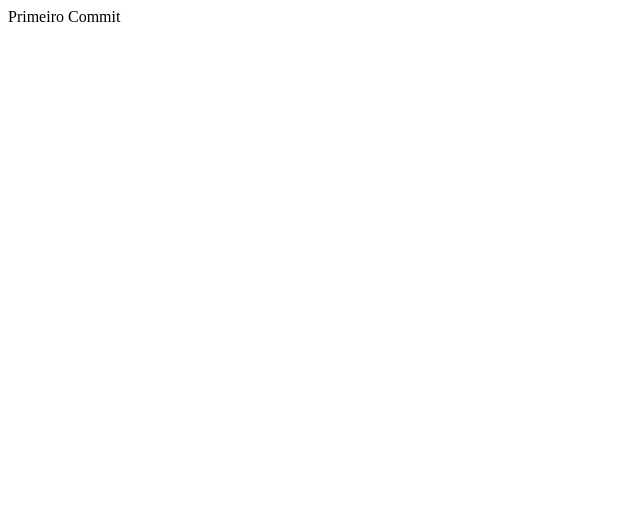
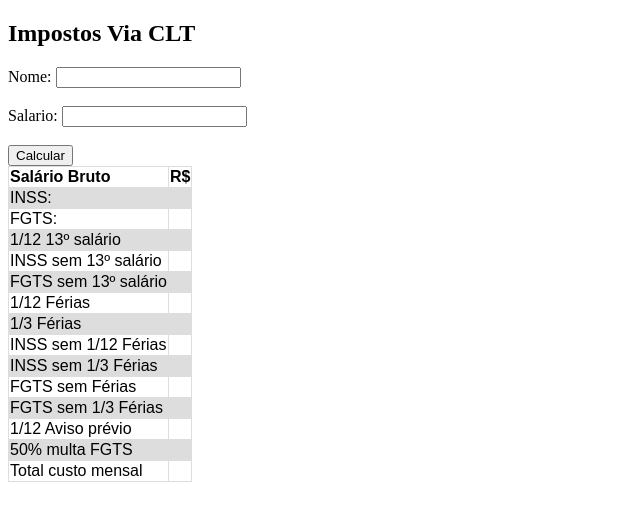
Before and after one commit to gianlucampos/Impostos, a PHP site: page /clt.php in a window 1280 px wide. Before the commit the part shown is almost empty. Shown: the top 521 px of the page, without its empty margins (0-640 px from the left). Run offline with PHP 8.4, Linux system fonts and the light colour scheme.

Commit message:
Enviando parte da clt
--Arredondar valores
--Falta Simples Nacional
--Css

```diff
--- a/clt.php
+++ b/clt.php
@@ -1,12 +1,161 @@
-<!DOCTYPE html>
+<!DOCTYPE HTML>
 <html>
     <head>
-        <meta charset="UTF-8">
-        <title></title>
     </head>
+    <style>
+        #tabelaImpostos {
+            font-family: arial, sans-serif;
+            border-collapse: collapse;
+/*            width: 100%;*/
+        }
+
+        td, th {
+            border: 1px solid #dddddd;
+            text-align: left;
+/*            padding: 8px;*/
+        }
+
+        tr:nth-child(even) {
+            background-color: #dddddd;
+        }
+    </style>
     <body>
-        <?php
-        echo 'Primeiro Commit';
-        ?>
+        <div>
+            <?php
+            $inss = "";
+            $fgts = "";
+            $d13salario = "";
+            $inss_sem_d13 = "";
+            $fgts_sem_d13 = "";
+            $ferias1_12 = "";
+            $ferias1_3 = "";
+            $inss_sem_ferias1_12 = "";
+            $inss_sem_ferias1_3 = "";
+            $fgts_sem_ferias1_12 = "";
+            $fgts_sem_ferias1_3 = "";
+            $avisoPrevio1_12 = "";
+            $multaFgts = "";
+            $custoMensal = "";
+            $custoMensalSalario = "";
+            $custoHora = "";
+            ?>
+
+            <form method="post" action="">
+                <h2>Impostos Via CLT</h2>
+                Nome: <input type="text" name="nome" value="">
+                <br><br>
+                Salario: <input type="text" name="salario" value="">
+                <br><br>
+                <input type="submit" name="submit" value="Calcular">
+            </form>
+
+
+            <?php
+            $nome = isset($_POST['nome']) ? $_POST['nome'] : "";
+            if (!empty($nome)) {
+                ?>
+                <h2> <?php echo $nome ?> vai gastar/custar: </h2>
+                <?php
+            }
+            $salario = isset($_POST['salario']) ? $_POST['salario'] : "";
+            if (!empty($salario)) {
+                $inss = 0.278 * $salario; //6
+                $fgts = 0.08 * $salario; //7
+                $d13salario = $salario/12; //8
+                $inss_sem_d13 = 0.278 * $d13salario; //9
+                $fgts_sem_d13 = 0.08 * $d13salario; //10
+                $ferias1_12 = $d13salario; //11
+                $ferias1_3 = $ferias1_12/3; //12
+                $inss_sem_ferias1_12 = 0.278 * $ferias1_12; //13
+                $inss_sem_ferias1_3 = 0.278 * $inss_sem_ferias1_12; //14
+                $fgts_sem_ferias1_12 = 0.08 * $ferias1_12; //15
+                $fgts_sem_ferias1_3 = 0.278 * $ferias1_3; //16
+                $avisoPrevio1_12 = (1 / 12) * $salario; //17
+                $multaFgts = ($fgts_sem_d13 + $fgts_sem_d13 + $fgts_sem_ferias1_12 + $fgts_sem_ferias1_3) / 2; //18
+                $custoMensal =
+                        $inss +
+                        $fgts +
+                        $d13salario +
+                        $inss_sem_d13 +
+                        $fgts_sem_d13 +
+                        $ferias1_12 +
+                        $ferias1_3 +
+                        $inss_sem_ferias1_12 +
+                        $inss_sem_ferias1_3 +
+                        $fgts_sem_ferias1_12 +
+                        $fgts_sem_ferias1_3 +
+                        $avisoPrevio1_12 +
+                        $multaFgts;
+                $custoMensalSalario = $custoMensal + $salario;
+                $custoHora = $custoMensal / 220;
+            }
+            ?>
+
+        </div>
+        <div>
+            <table id="tabelaImpostos">
+                <title></title>
+                <tr>
+                    <th>Salário Bruto</th>
+                    <th>R$ <?php echo $salario; ?> </th>
+                </tr>
+                <tr>
+                    <td>INSS:</td>
+                    <td><?php echo $inss; ?></td>
+                </tr>
+                <tr>
+                    <td>FGTS:</td>
+                    <td><?php echo $fgts; ?></td>
+                </tr>
+                <tr>
+                    <td>1/12 13º salário</td>
+                    <td><?php echo $d13salario; ?></td>
+                </tr>
+                <tr>
+                    <td>INSS sem 13º salário</td>
+                    <td><?php echo $inss_sem_d13; ?></td>
+                </tr>
+                <tr>
+                    <td>FGTS sem 13º salário</td>
+                    <td><?php echo $fgts_sem_d13; ?></td>
+                </tr>
+                <tr>
+                    <td>1/12 Férias</td>
+                    <td><?php echo $ferias1_12; ?></td>
+                </tr>
+                <tr>
+                    <td>1/3 Férias</td>
+                    <td><?php echo $ferias1_3; ?></td>
+                </tr>
+                <tr>
+                    <td>INSS sem 1/12 Férias </td>
+                    <td><?php echo $inss_sem_ferias1_12; ?></td>
+                </tr>
+                <tr>
+                    <td>INSS sem 1/3 Férias</td>
+                    <td><?php echo $inss_sem_ferias1_3; ?></td>
+                </tr>
+                <tr>
+                    <td>FGTS sem Férias</td>
+                    <td><?php echo $fgts_sem_ferias1_12; ?></td>
+                </tr>
+                <tr>
+                    <td>FGTS sem 1/3 Férias</td>
+                    <td><?php echo $fgts_sem_ferias1_3; ?></td>
+                </tr>
+                <tr>
+                    <td>1/12 Aviso prévio</td>
+                    <td><?php echo $avisoPrevio1_12; ?></td>
+                </tr>
+                <tr>
+                    <td>50% multa FGTS</td>
+                    <td><?php echo $multaFgts; ?></td>
+                </tr>
+                <tr>
+                    <td>Total custo mensal</td>
+                    <td><?php echo $custoMensalSalario; ?></td>
+                </tr>
+            </table>
+        </div>
     </body>
 </html>
```
